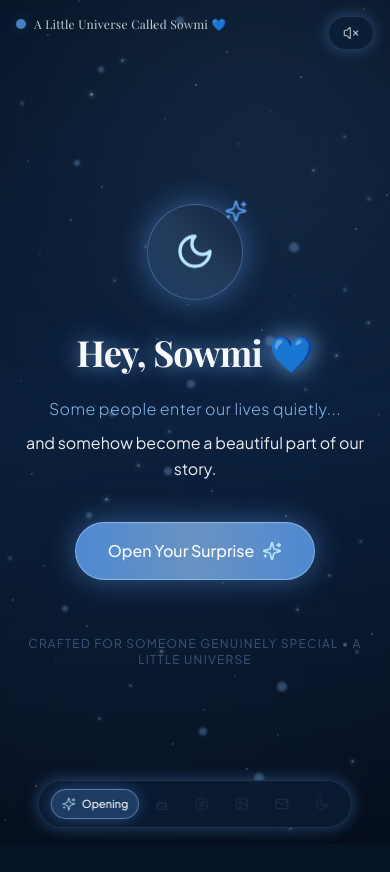
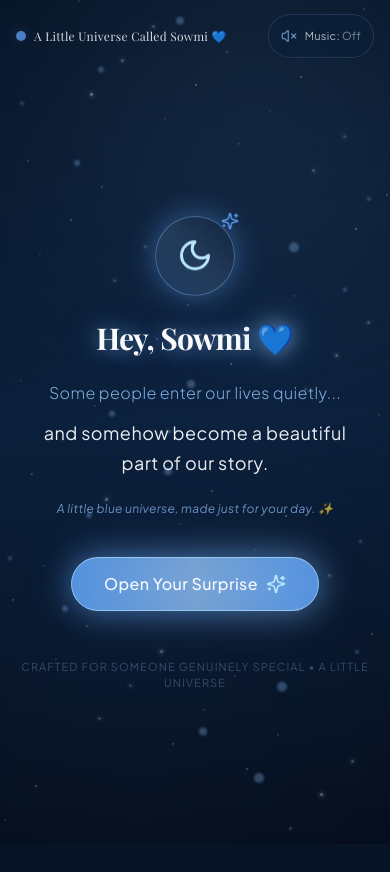
Before and after one commit to GokulnathGm03/Favgirl, a React (Vite) app: page / in a window 390 px wide. Shown: the top 872 px of the page. Built offline with nearby package versions, Linux system fonts and the light colour scheme; a web font is replaced by a local one.

Commit message:
Refine opening screen: cinematic vertical spacing, subtle subtitle line, enhanced CTA glow, and hidden bottom nav on opening

```diff
--- a/src/App.jsx
+++ b/src/App.jsx
@@ -1,5 +1,5 @@
 import React, { useState, useEffect } from 'react';
-import { AnimatePresence } from 'framer-motion';
+import { AnimatePresence, motion } from 'framer-motion';
 import StarryBackground from './components/StarryBackground';
 import SoundToggle from './components/SoundToggle';
 import ProgressIndicator from './components/ProgressIndicator';
@@ -23,6 +23,10 @@ export default function App() {
     window.scrollTo({ top: 0, behavior: 'smooth' });
   };
 
+  const handleOpenSurprise = () => {
+    navigateToStage(2);
+  };
+
   const handleReplay = () => {
     setCurrentStage(1);
     window.scrollTo({ top: 0, behavior: 'smooth' });
@@ -42,15 +46,15 @@ export default function App() {
   }, [currentStage, maxUnlockedStage]);
 
   return (
-    <div className="relative min-h-screen bg-[#071426] text-[#F8FAFC] overflow-x-hidden flex flex-col justify-between selection:bg-primaryBlue/30 selection:text-white">
+    <div className="relative min-h-[100dvh] bg-[#071426] text-[#F8FAFC] overflow-x-hidden flex flex-col justify-between selection:bg-primaryBlue/30 selection:text-white">
       {/* Fixed Ambient Cosmos Background */}
       <StarryBackground />
 
       {/* Top Bar Header & Controls */}
-      <header className="relative z-40 w-full px-4 sm:px-8 py-4 flex items-center justify-between">
-        <div className="flex items-center gap-2">
-          <div className="w-2.5 h-2.5 rounded-full bg-primaryBlue animate-pulse shadow-glow-sm" />
-          <span className="font-serif tracking-wide text-xs sm:text-sm text-softWhite/80">
+      <header className="relative z-40 w-full px-4 sm:px-8 py-3.5 sm:py-4 flex items-center justify-between gap-3 max-w-full">
+        <div className="flex items-center gap-2 min-w-0">
+          <div className="w-2.5 h-2.5 rounded-full bg-primaryBlue animate-pulse shadow-glow-sm flex-shrink-0" />
+          <span className="font-serif tracking-wide text-xs sm:text-sm text-softWhite/85 truncate">
             A Little Universe Called Sowmi <span className="text-primaryBlue">💙</span>
           </span>
         </div>
@@ -60,12 +64,12 @@ export default function App() {
       </header>
 
       {/* Main Stage Display Area */}
-      <main className="relative z-10 flex-grow flex items-center justify-center w-full pb-20">
+      <main className="relative z-10 flex-grow flex items-center justify-center w-full px-0 pb-16 sm:pb-20">
         <AnimatePresence mode="wait">
           {currentStage === 1 && (
             <OpeningScreen
               key="stage-1"
-              onOpenSurprise={() => navigateToStage(2)}
+              onOpenSurprise={handleOpenSurprise}
             />
           )}
 
@@ -106,12 +110,24 @@ export default function App() {
         </AnimatePresence>
       </main>
 
-      {/* Bottom Floating Navigation Tracker */}
-      <ProgressIndicator
-        currentStage={currentStage}
-        maxUnlockedStage={maxUnlockedStage}
-        onSelectStage={navigateToStage}
-      />
+      {/* Bottom Floating Navigation Tracker:
+          Cleanly hidden on the opening screen until the surprise is opened */}
+      <AnimatePresence>
+        {maxUnlockedStage > 1 && (
+          <motion.div
+            initial={{ opacity: 0, y: 25 }}
+            animate={{ opacity: 1, y: 0 }}
+            exit={{ opacity: 0, y: 25 }}
+            transition={{ duration: 0.5, ease: [0.16, 1, 0.3, 1] }}
+          >
+            <ProgressIndicator
+              currentStage={currentStage}
+              maxUnlockedStage={maxUnlockedStage}
+              onSelectStage={navigateToStage}
+            />
+          </motion.div>
+        )}
+      </AnimatePresence>
     </div>
   );
 }
--- a/src/components/OpeningScreen.jsx
+++ b/src/components/OpeningScreen.jsx
@@ -1,79 +1,122 @@
 import React from 'react';
-import { motion } from 'framer-motion';
+import { motion, useReducedMotion } from 'framer-motion';
 import { Sparkles, Moon, Stars } from 'lucide-react';
 
 export default function OpeningScreen({ onOpenSurprise }) {
+  const shouldReduceMotion = useReducedMotion();
+
+  // Animation variants respecting accessibility preferences
+  const fadeUp = {
+    hidden: { opacity: 0, y: shouldReduceMotion ? 0 : 18 },
+    visible: (customDelay = 0) => ({
+      opacity: 1,
+      y: 0,
+      transition: {
+        delay: shouldReduceMotion ? 0 : customDelay,
+        duration: shouldReduceMotion ? 0.2 : 0.85,
+        ease: [0.16, 1, 0.3, 1],
+      },
+    }),
+  };
+
   return (
     <motion.section
       key="opening-screen"
       initial={{ opacity: 0 }}
       animate={{ opacity: 1 }}
-      exit={{ opacity: 0, scale: 0.98, filter: 'blur(8px)' }}
-      transition={{ duration: 0.8, ease: [0.16, 1, 0.3, 1] }}
-      className="relative min-h-[92vh] flex flex-col items-center justify-center text-center px-4 sm:px-6 py-12 z-10"
+      exit={{
+        opacity: 0,
+        scale: shouldReduceMotion ? 1 : 0.98,
+        filter: shouldReduceMotion ? 'none' : 'blur(6px)'
+      }}
+      transition={{ duration: shouldReduceMotion ? 0.2 : 0.75, ease: [0.16, 1, 0.3, 1] }}
+      className="relative min-h-[calc(100dvh-80px)] w-full max-w-full flex flex-col items-center justify-center text-center px-4 sm:px-6 py-8 sm:py-12 z-10 overflow-x-hidden"
     >
       {/* Decorative Moon & Constellation Emblem */}
       <motion.div
-        initial={{ scale: 0.8, opacity: 0 }}
-        animate={{ scale: 1, opacity: 1 }}
-        transition={{ delay: 0.2, duration: 1 }}
-        className="relative mb-8"
+        variants={fadeUp}
+        initial="hidden"
+        animate="visible"
+        custom={0.15}
+        className="relative mb-6 sm:mb-8"
       >
-        <div className="w-24 h-24 sm:w-28 sm:h-28 rounded-full bg-gradient-to-tr from-primaryBlue/20 via-skyBlue/15 to-transparent border border-skyBlue/30 flex items-center justify-center shadow-glow-md backdrop-blur-md">
-          <Moon className="w-10 h-10 sm:w-12 sm:h-12 text-iceBlue animate-float" />
-          <Stars className="w-5 h-5 text-primaryBlue absolute -top-1 -right-1 animate-twinkle" />
+        <div className="w-20 h-20 sm:w-28 sm:h-28 rounded-full bg-gradient-to-tr from-primaryBlue/20 via-skyBlue/15 to-transparent border border-skyBlue/35 flex items-center justify-center shadow-glow-md backdrop-blur-md">
+          <Moon className="w-9 h-9 sm:w-12 sm:h-12 text-iceBlue animate-float" />
+          <Stars className="w-4 h-4 sm:w-5 sm:h-5 text-primaryBlue absolute -top-1 -right-1 animate-twinkle" />
         </div>
       </motion.div>
 
       {/* Main Salutation */}
       <motion.h1
-        initial={{ y: 20, opacity: 0 }}
-        animate={{ y: 0, opacity: 1 }}
-        transition={{ delay: 0.4, duration: 0.9 }}
-        className="font-serif text-4xl sm:text-6xl md:text-7xl font-bold tracking-tight text-glow text-softWhite mb-6"
+        variants={fadeUp}
+        initial="hidden"
+        animate="visible"
+        custom={0.35}
+        className="font-serif text-3xl sm:text-5xl md:text-6xl lg:text-7xl font-bold tracking-tight text-glow text-softWhite mb-6 max-w-full break-words px-2"
       >
         Hey, Sowmi <span className="inline-block text-primaryBlue">💙</span>
       </motion.h1>
 
-      {/* Tender Subtitle */}
+      {/* Tender Subtitle with Cinematic Spacing */}
       <motion.div
-        initial={{ y: 20, opacity: 0 }}
-        animate={{ y: 0, opacity: 1 }}
-        transition={{ delay: 0.65, duration: 0.9 }}
-        className="max-w-xl mx-auto space-y-2 mb-10 text-skyBlue/90 font-light text-base sm:text-xl leading-relaxed"
+        variants={fadeUp}
+        initial="hidden"
+        animate="visible"
+        custom={0.6}
+        className="max-w-xl mx-auto mb-10 px-2"
       >
-        <p className="tracking-wide">
+        {/* Line 1 */}
+        <p className="text-skyBlue/85 font-light text-base sm:text-xl tracking-wide leading-relaxed">
           Some people enter our lives quietly...
         </p>
-        <p className="text-softWhite/95 font-normal">
+
+        {/* Line 2 with breathing room */}
+        <p className="text-softWhite/95 font-normal text-lg sm:text-2xl tracking-wide leading-relaxed mt-3 sm:mt-4">
           and somehow become a beautiful part of our story.
+        </p>
+
+        {/* Subtle Line: Muted-blue elegant typography */}
+        <p className="text-xs sm:text-sm text-skyBlue/70 font-sans tracking-wide italic mt-6 flex items-center justify-center gap-1.5">
+          <span>A little blue universe, made just for your day. ✨</span>
         </p>
       </motion.div>
 
-      {/* Action Button */}
+      {/* Primary Action Button: "Open Your Surprise ✨" */}
       <motion.div
-        initial={{ y: 20, opacity: 0 }}
-        animate={{ y: 0, opacity: 1 }}
-        transition={{ delay: 0.9, duration: 0.8 }}
+        variants={fadeUp}
+        initial="hidden"
+        animate="visible"
+        custom={0.85}
+        className="relative"
       >
-        <button
+        {/* Soft Ambient Radial Glow Behind Button */}
+        <div
+          className="absolute -inset-1 rounded-full bg-gradient-to-r from-primaryBlue/40 via-skyBlue/50 to-iceBlue/40 opacity-70 blur-md pointer-events-none transition-opacity duration-500 group-hover:opacity-100 animate-pulse-glow"
+          aria-hidden="true"
+        />
+
+        <motion.button
           onClick={onOpenSurprise}
-          className="group relative inline-flex items-center gap-3 px-8 py-4 rounded-full text-base sm:text-lg font-medium text-softWhite bg-gradient-to-r from-primaryBlue/80 via-skyBlue/70 to-primaryBlue/80 border border-iceBlue/50 shadow-glow-md hover:shadow-glow-lg transition-all duration-300 hover:scale-105 active:scale-95 focus:outline-none focus:ring-2 focus:ring-skyBlue/50"
+          whileHover={shouldReduceMotion ? {} : { scale: 1.04, boxShadow: "0 0 35px rgba(96, 165, 250, 0.55)" }}
+          whileTap={shouldReduceMotion ? {} : { scale: 0.96 }}
+          className="group relative min-h-[52px] sm:min-h-[56px] inline-flex items-center justify-center gap-3 px-8 sm:px-10 py-3.5 sm:py-4 rounded-full text-base sm:text-lg font-medium text-softWhite bg-gradient-to-r from-primaryBlue/85 via-skyBlue/75 to-primaryBlue/85 border border-iceBlue/60 shadow-glow-md transition-all duration-300 focus:outline-none focus:ring-2 focus:ring-skyBlue/60 focus:ring-offset-2 focus:ring-offset-midnightBlue cursor-pointer"
+          aria-label="Open your birthday surprise"
         >
-          <span className="relative z-10 flex items-center gap-2">
+          <span className="relative z-10 flex items-center gap-2 font-sans tracking-wide">
             Open Your Surprise
             <Sparkles className="w-5 h-5 text-iceBlue group-hover:rotate-12 transition-transform duration-300" />
           </span>
-          <div className="absolute inset-0 rounded-full bg-gradient-to-r from-white/0 via-white/20 to-white/0 opacity-0 group-hover:opacity-100 transition-opacity duration-500 blur-sm" />
-        </button>
+          {/* Subtle Shimmer Overlay on Hover */}
+          <div className="absolute inset-0 rounded-full bg-gradient-to-r from-white/0 via-white/20 to-white/0 opacity-0 group-hover:opacity-100 transition-opacity duration-500 pointer-events-none" />
+        </motion.button>
       </motion.div>
 
-      {/* Gentle Scroll / Explore Cue */}
+      {/* Gentle Bottom Aesthetic Cue */}
       <motion.p
         initial={{ opacity: 0 }}
-        animate={{ opacity: 0.6 }}
-        transition={{ delay: 1.3, duration: 1 }}
-        className="mt-14 text-xs tracking-widest uppercase text-skyBlue/60 font-sans"
+        animate={{ opacity: 0.55 }}
+        transition={{ delay: shouldReduceMotion ? 0 : 1.2, duration: 0.8 }}
+        className="mt-12 sm:mt-16 text-[11px] sm:text-xs tracking-widest uppercase text-skyBlue/55 font-sans"
       >
         Crafted for someone genuinely special • A Little Universe
       </motion.p>
--- a/src/components/SoundToggle.jsx
+++ b/src/components/SoundToggle.jsx
@@ -5,84 +5,121 @@ export default function SoundToggle() {
   const [isPlaying, setIsPlaying] = useState(false);
   const audioCtxRef = useRef(null);
   const intervalRef = useRef(null);
+  const isPlayingRef = useRef(false);
 
-  // Soft pentatonic frequencies (Dreamy Celestial / Music Box tones)
-  // Eb major / C minor pentatonic: Eb4, F4, G4, Bb4, C5, Eb5, G5
+  // Soft celestial pentatonic scale (Eb major / C minor pentatonic: Eb4, F4, G4, Bb4, C5, Eb5, G5)
   const notes = [311.13, 349.23, 392.00, 466.16, 523.25, 622.25, 783.99];
 
   const playChime = (freq) => {
-    if (!audioCtxRef.current) return;
+    if (!audioCtxRef.current || !isPlayingRef.current) return;
     const ctx = audioCtxRef.current;
+    if (ctx.state !== 'running') return;
 
-    // Oscillator
+    try {
+      const now = ctx.currentTime;
+
+      // Primary Warm Sine Oscillator
       const osc = ctx.createOscillator();
       const gain = ctx.createGain();
 
-    // Warm sine wave with subtle triangle harmonic
+      // Soft Harmonizer Oscillator
+      const oscHarmonic = ctx.createOscillator();
+      const gainHarmonic = ctx.createGain();
+
       osc.type = 'sine';
-    osc.frequency.setValueAtTime(freq, ctx.currentTime);
+      osc.frequency.setValueAtTime(freq, now);
 
-    // Envelope
-    gain.gain.setValueAtTime(0.0001, ctx.currentTime);
-    gain.gain.exponentialRampToValueAtTime(0.05, ctx.currentTime + 0.08);
-    gain.gain.exponentialRampToValueAtTime(0.0001, ctx.currentTime + 2.5);
+      oscHarmonic.type = 'triangle';
+      oscHarmonic.frequency.setValueAtTime(freq * 2, now); // 1 octave higher overtone
+
+      // Gentle Celeste Envelope
+      gain.gain.setValueAtTime(0.0001, now);
+      gain.gain.exponentialRampToValueAtTime(0.045, now + 0.08);
+      gain.gain.exponentialRampToValueAtTime(0.0001, now + 2.8);
+
+      gainHarmonic.gain.setValueAtTime(0.0001, now);
+      gainHarmonic.gain.exponentialRampToValueAtTime(0.008, now + 0.06);
+      gainHarmonic.gain.exponentialRampToValueAtTime(0.0001, now + 1.8);
 
       osc.connect(gain);
       gain.connect(ctx.destination);
 
-    osc.start();
-    osc.stop(ctx.currentTime + 2.6);
+      oscHarmonic.connect(gainHarmonic);
+      gainHarmonic.connect(ctx.destination);
+
+      osc.start(now);
+      oscHarmonic.start(now);
+
+      osc.stop(now + 2.9);
+      oscHarmonic.stop(now + 2.9);
+    } catch {
+      // Graceful fallback if Web Audio is restricted
+    }
   };
 
-  const toggleSound = () => {
+  const toggleSound = async () => {
     if (!isPlaying) {
-      // Start ambient synth
+      try {
         const AudioContext = window.AudioContext || window.webkitAudioContext;
         if (!audioCtxRef.current) {
           audioCtxRef.current = new AudioContext();
         }
         if (audioCtxRef.current.state === 'suspended') {
-        audioCtxRef.current.resume();
+          await audioCtxRef.current.resume();
         }
 
+        isPlayingRef.current = true;
         setIsPlaying(true);
 
-      // Play a soft chord right away
+        // Immediate soft welcome chord
         playChime(notes[0]);
-      setTimeout(() => playChime(notes[2]), 400);
-      setTimeout(() => playChime(notes[4]), 800);
+        setTimeout(() => playChime(notes[2]), 350);
+        setTimeout(() => playChime(notes[4]), 700);
 
-      // Play soft ambient arpeggios every few seconds
+        // Gentle repeating celestial arpeggios
         let step = 0;
         intervalRef.current = setInterval(() => {
-        const pattern = [
+          if (!isPlayingRef.current) return;
+          const progressions = [
             [0, 2, 4],
             [1, 3, 5],
             [2, 4, 6],
             [3, 5, 0],
           ];
-        const chord = pattern[step % pattern.length];
+          const chord = progressions[step % progressions.length];
           chord.forEach((noteIdx, i) => {
             setTimeout(() => {
+              if (isPlayingRef.current) {
                 playChime(notes[noteIdx]);
-          }, i * 380);
+              }
+            }, i * 360);
           });
           step++;
-      }, 4000);
+        }, 4200);
+      } catch {
+        setIsPlaying(false);
+        isPlayingRef.current = false;
+      }
     } else {
-      // Mute / stop
+      // Turn Off
+      isPlayingRef.current = false;
       setIsPlaying(false);
       if (intervalRef.current) {
         clearInterval(intervalRef.current);
       }
       if (audioCtxRef.current && audioCtxRef.current.state === 'running') {
+        try {
           audioCtxRef.current.suspend();
+        } catch {
+          // No-op
+        }
       }
     }
   };
 
   useEffect(() => {
     return () => {
+      isPlayingRef.current = false;
       if (intervalRef.current) clearInterval(intervalRef.current);
       if (audioCtxRef.current) audioCtxRef.current.close();
     };
@@ -91,19 +128,31 @@ export default function SoundToggle() {
   return (
     <button
       onClick={toggleSound}
-      className="fixed top-4 right-4 z-50 flex items-center gap-2 px-3.5 py-2 rounded-full glass-card hover:bg-deepNavy/80 border border-skyBlue/30 text-skyBlue text-xs font-medium tracking-wide transition-all duration-300 hover:scale-105 shadow-glow-sm"
-      title={isPlaying ? "Mute celestial ambient chime" : "Play subtle celestial ambient chime"}
-      aria-label={isPlaying ? "Mute ambient music" : "Play ambient music"}
+      role="switch"
+      aria-checked={isPlaying}
+      aria-label={isPlaying ? "Music is on. Tap to turn off ambient music" : "Music is off. Tap to play ambient celestial music"}
+      className={`min-h-[44px] flex items-center gap-2 px-3 sm:px-4 py-2 rounded-full transition-all duration-300 focus:outline-none focus:ring-2 focus:ring-skyBlue/50 cursor-pointer shadow-sm select-none ${
+        isPlaying
+          ? 'bg-primaryBlue/25 text-softWhite border border-skyBlue/60 shadow-glow-sm'
+          : 'glass-card hover:bg-deepNavy/90 text-skyBlue/80 hover:text-softWhite border border-skyBlue/25'
+      }`}
     >
       {isPlaying ? (
         <>
-          <Volume2 className="w-4 h-4 text-primaryBlue animate-pulse" />
-          <span className="hidden sm:inline text-softWhite/90">Music On</span>
+          <div className="relative flex items-center justify-center">
+            <Volume2 className="w-4 h-4 text-iceBlue animate-pulse" />
+            <span className="absolute -top-0.5 -right-0.5 w-1.5 h-1.5 rounded-full bg-cyan-400 animate-ping" />
+          </div>
+          <span className="text-[11px] sm:text-xs font-medium tracking-wide">
+            Music: <strong className="text-iceBlue">On</strong>
+          </span>
         </>
       ) : (
         <>
-          <VolumeX className="w-4 h-4 text-softWhite/60" />
-          <span className="hidden sm:inline text-softWhite/60">Music Off</span>
+          <VolumeX className="w-4 h-4 text-skyBlue/60" />
+          <span className="text-[11px] sm:text-xs font-normal tracking-wide text-softWhite/70">
+            Music: <span className="text-softWhite/50">Off</span>
+          </span>
         </>
       )}
     </button>
```
Lines whose indentation alone changed are shown as unchanged.
